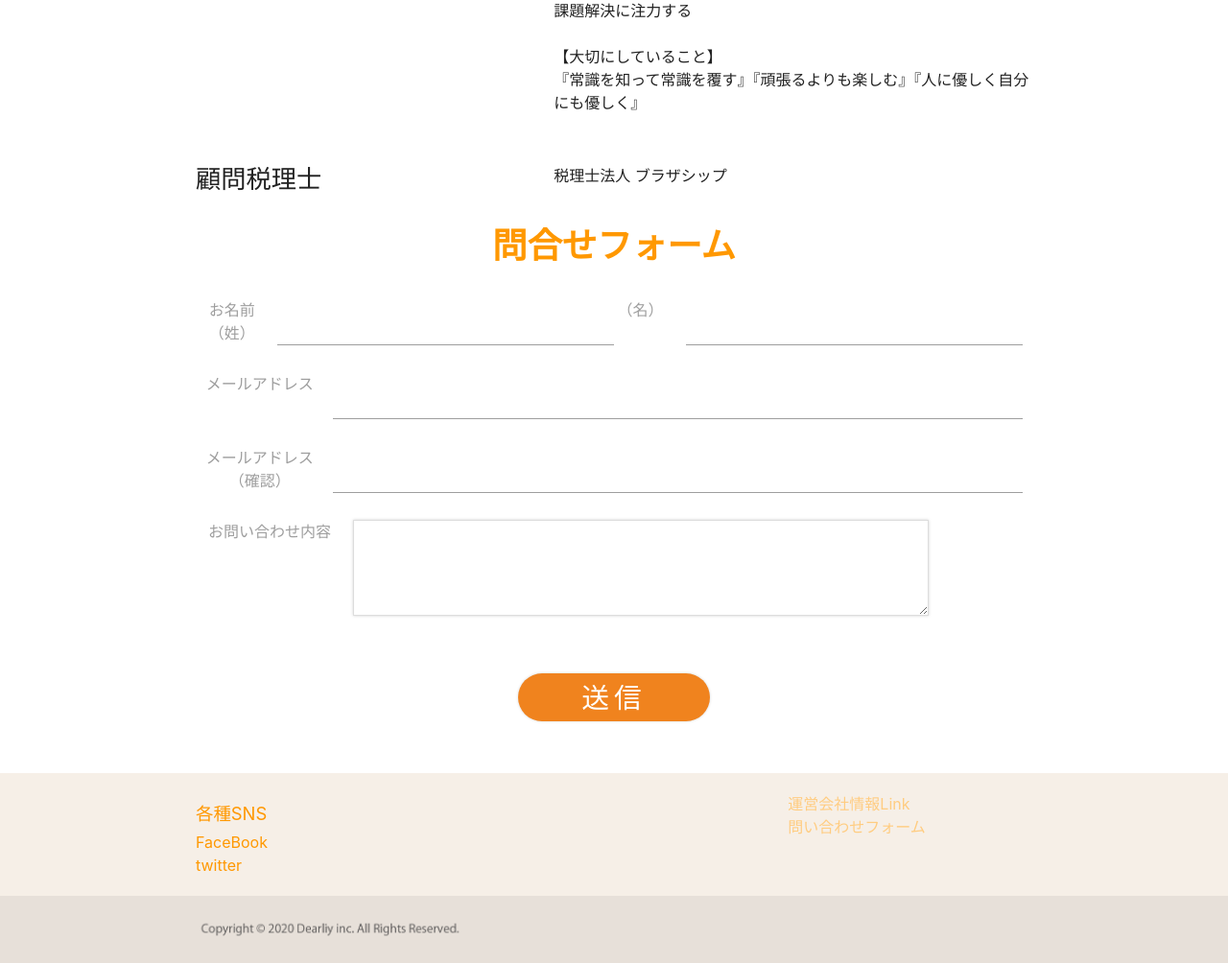
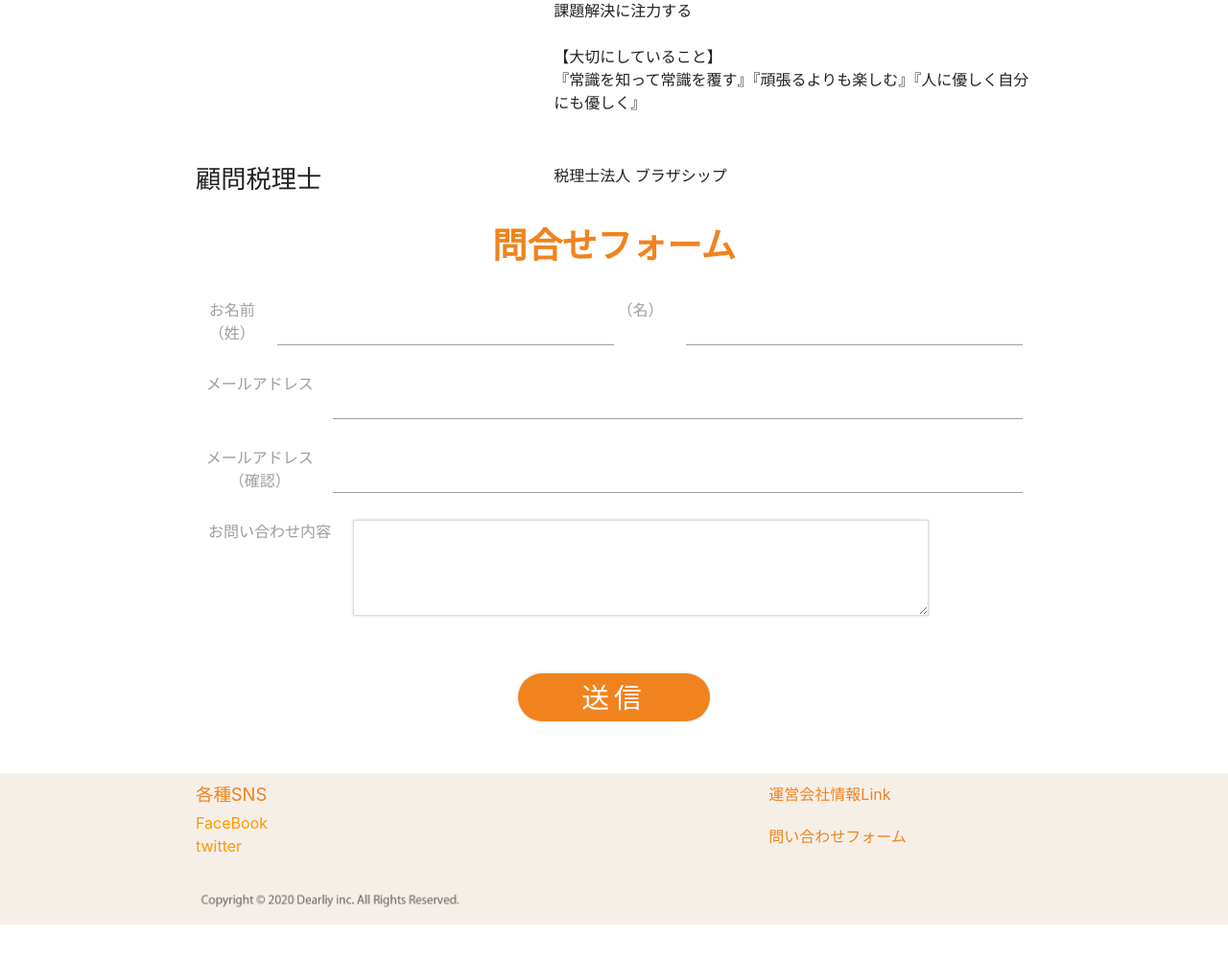
Before and after one commit to THitokuse/dearliyLP, a PHP site: page /index.html in a window 1280 px wide. Shown: the part 3400-4404 px from the top of the page at 96% size. After the commit the page ends 4364 px from the top, so only its background shows below. Run offline with PHP 8.4, Linux system fonts and the light colour scheme; some libraries are stand-ins or nearby versions.

Commit message:
modify to title-text from orange-text

```diff
--- a/assets/css/style.css
+++ b/assets/css/style.css
@@ -8,7 +8,7 @@ header {
   text-align: center;
 }
 footer {
-  background-color: #f6efe7 !important;
+  background-color: #f6efe7;
 }
 body {
   padding-top: 100px;
@@ -23,7 +23,7 @@ img {
   height: 50px;
 }
 .link {
-  margin: 10px 20px;
+  margin: 10px;
 }
 .content {
   height: calc(100vh - 300px);
@@ -31,10 +31,10 @@ img {
 .answer {
   margin-top: 20px;
 }
-/*form*/
-.orange-text {
+.title-text {
   color: #F0831E;
 }
+/*inquiry form*/
 .inline {
   display: inline;
 }
--- a/index.html
+++ b/index.html
@@ -12,11 +12,11 @@
   <body>
     <header>
       <div class="inline">
-        <a href="#" id="logo"><img src="./assets/images/Orange-01.png" alt="Dearliyロゴ"></a>
+        <a href="#" class="logo"><img src="./assets/images/Orange-01.png" alt="Dearliyロゴ"></a>
       </div>
     </header>
     <div class="container">
-      <h4 class="center-align orange-text">企業理念</h4>
+      <h4 class="center-align title-text">企業理念</h4>
       <div class="row">
         <div class="col s4"><h5 class="center-align">VISION</h5><br />世界中の人々が「1日1日」人生を謳歌する社会の実現</div>
         <div class="col s4"><h5 class="center-align">MISSION</h5><br />人生（過去・現在・未来）を管理するスタンダードプラットフォームになる</div>
@@ -44,7 +44,7 @@
       </div>
     </div>
     <div class="container">
-      <h4 class="center-align orange-text">コーポレートアイデンティティ</h4>
+      <h4 class="center-align title-text">コーポレートアイデンティティ</h4>
       <div class="row">
         <div class="col s6"><h5 class="center-align">カンパニーカラーについて</h5></div>
         <div class="col s6"><h5 class="center-align">カンパニーロゴについて</h5></div>
@@ -75,7 +75,7 @@
       </div>
     </div>
     <div class="container">
-      <h4 class="center-align orange-text">会社概要</h4>
+      <h4 class="center-align title-text">会社概要</h4>
       <div class="row">
         <div class="col s4"><h5 class="center-align">代表挨拶</h5></div>
         <div class="col s8">
@@ -203,7 +203,7 @@
 
     </div>
     <div class="container">
-      <h4 class="center-align orange-text">問合せフォーム</h4>
+      <h4 class="center-align title-text">問合せフォーム</h4>
       <div class="bgcolor_white center">
         <div class="wrapper">
           <form>
@@ -233,19 +233,19 @@
       </div>
     </div>
     <br />
-    <footer class="page-footer">
+    <footer>
       <div class="container">
         <div class="row">
           <div class="col l6 s12">
-            <h6 class="orange-text">各種SNS</h6>
+            <h6 class="title-text">各種SNS</h6>
             <div class="facebook orange-text">FaceBook</div>
             <div class="twitter orange-text">twitter</div>
           </div>
-          <div class="col l4 offset-l2 s12">
-            <a class="link orange-text text-lighten-3" href="#!">運営会社情報Link</a>
+          <div class="link col l3 offset-l2 s12">
+            <a class="title-text text-lighten-3" href="#!">運営会社情報Link</a>
           </div>
-          <div class="col l4 offset-l2 s12">
-            <a class="link orange-text text-lighten-3" href="#!">問い合わせフォーム</a>
+          <div class="link col l3 offset-l2 s12">
+            <a class="title-text text-lighten-3" href="#!">問い合わせフォーム</a>
           </div>
         </div>
       </div>
@@ -255,5 +255,8 @@
         </div>
       </div>
     </footer>
+    <script src="https://ajax.googleapis.com/ajax/libs/jquery/3.4.1/jquery.min.js"></script>
+    <script src="https://code.jquery.com/ui/1.12.0/jquery-ui.js"></script>
+    <script src="./assets/js/time.js"></script>
   </body>
 </html>
```
Also changed, not shown: inquiry/index.html (+5 -5 lines), inquiry/thanks/index.html (+5 -5 lines).
